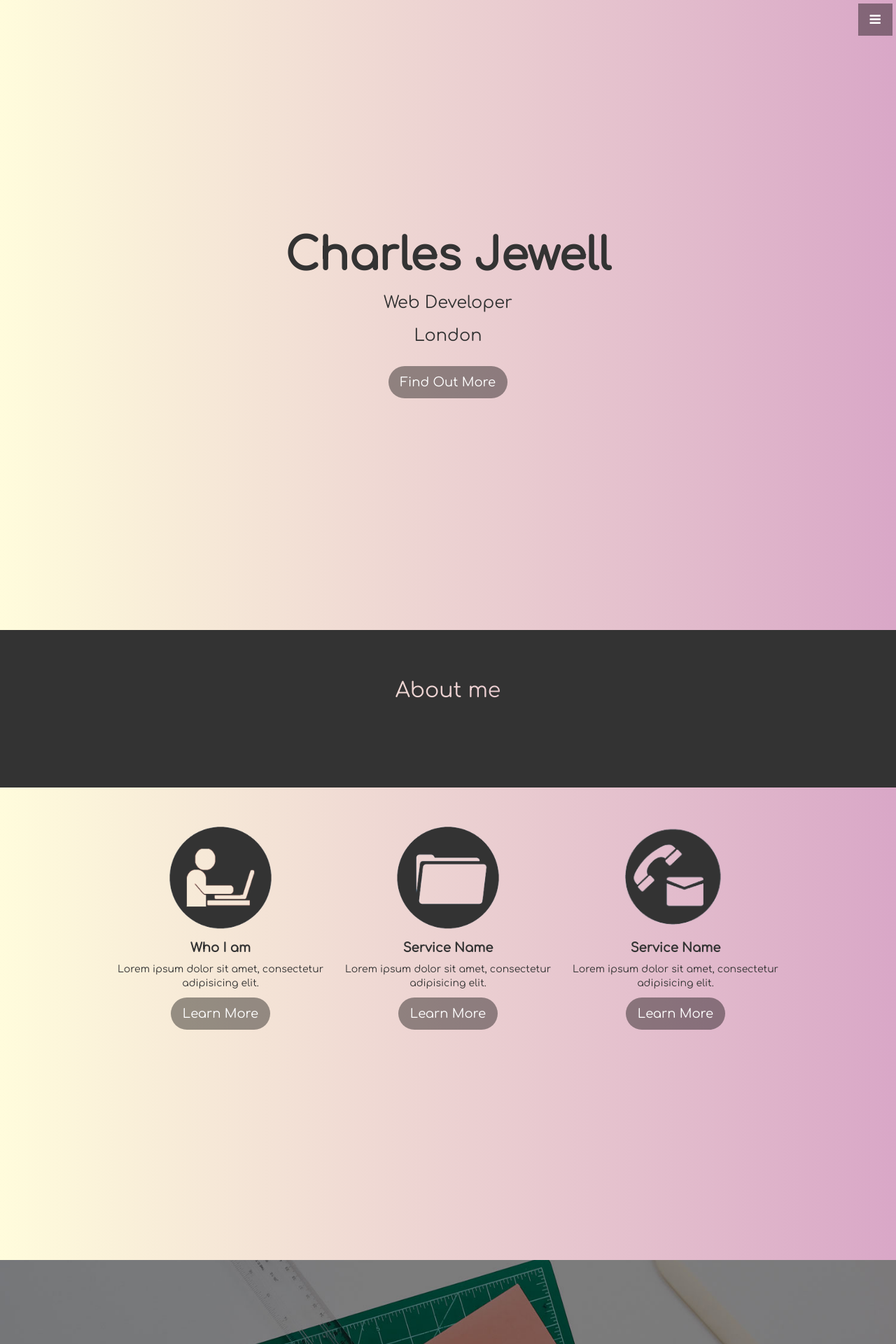
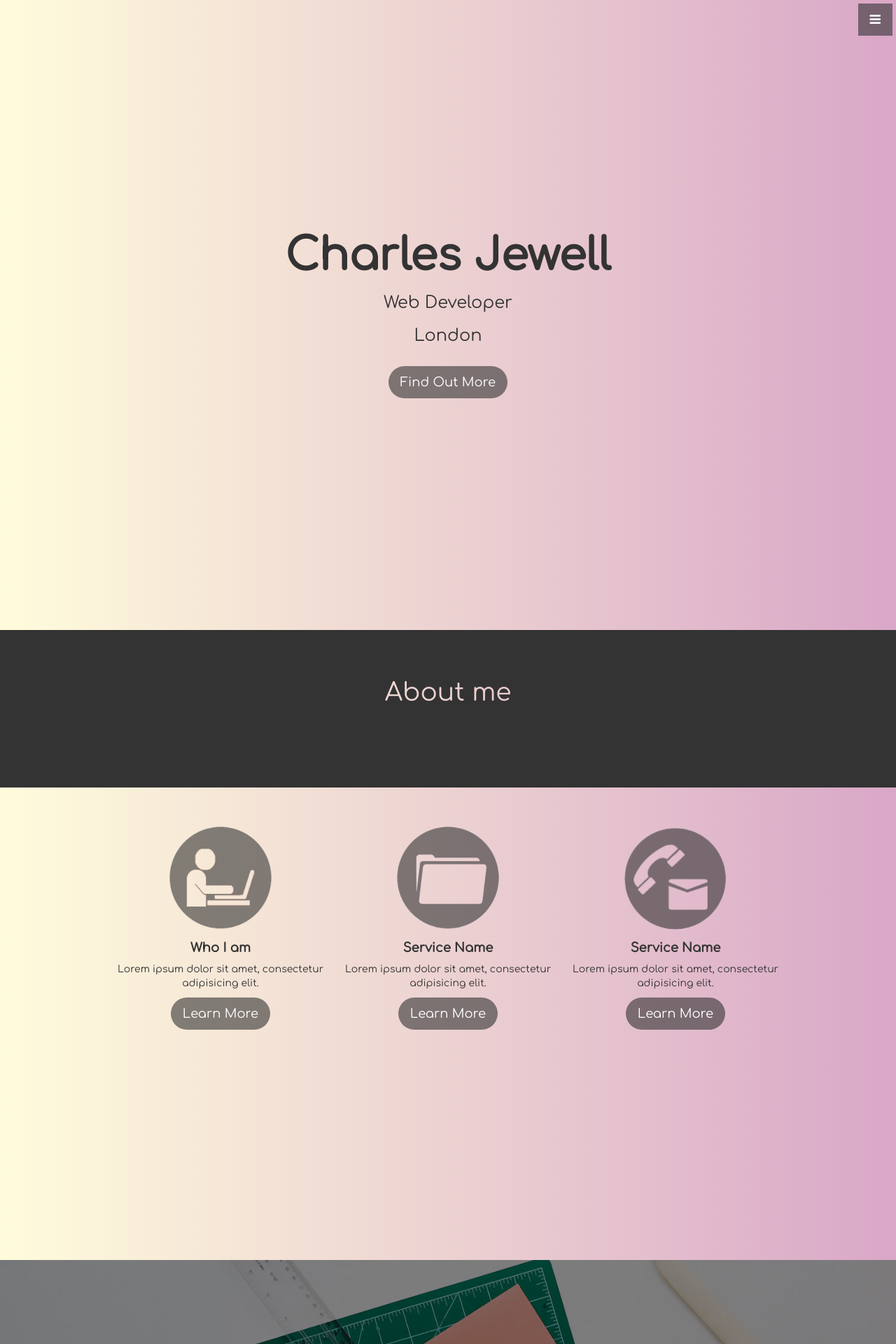
Before and after one commit to cjewell47/cjewell47.github.io, a Jekyll site: the page built from index.html, in a window 1280 px wide. Shown: the top 1920 px of the page at 70% size. Built offline with Jekyll 4.4.1, drawn with Linux system fonts in a browser that asks for light colours.

Commit message:
service section looking so peng :fire:

```diff
--- a/_includes/services.html
+++ b/_includes/services.html
@@ -6,32 +6,32 @@
         <div class="row">
           <div class="col-md-4 col-sm-6">
             <div class="service-item">
-              <img class="service-img" src="img/person3-icon.png">
+              <img class="service-img" id="who-icon" src="img/person3-icon.png">
               <h4>
                 <strong>Who I am</strong>
               </h4>
               <p>Lorem ipsum dolor sit amet, consectetur adipisicing elit.</p>
-              <a href="#whoiam" class="service-btn btn btn-dark btn-lg">Learn More</a>
+              <a href="#whoiam" id="who-btn" class="service-btn btn btn-dark btn-lg">Learn More</a>
             </div>
           </div>
           <div class="col-md-4 col-sm-6">
             <div class="service-item">
-              <img class="service-img" src="img/portfolio-icon.png">
+              <img class="service-img" id="port-icon" src="img/portfolio-icon.png">
               <h4>
                 <strong>Service Name</strong>
               </h4>
               <p>Lorem ipsum dolor sit amet, consectetur adipisicing elit.</p>
-              <a href="#" class="service-btn btn btn-dark btn-lg">Learn More</a>
+              <a href="#" id="port-btn" class="service-btn btn btn-dark btn-lg">Learn More</a>
             </div>
           </div>
           <div class="col-md-4 col-sm-6">
             <div class="service-item">
-            <img class="service-img" src="img/contact-icon.png">
+            <img class="service-img" id="con-icon" src="img/contact-icon.png">
               <h4>
                 <strong>Service Name</strong>
               </h4>
               <p>Lorem ipsum dolor sit amet, consectetur adipisicing elit.</p>
-              <a href="#" class="service-btn btn btn-dark btn-lg">Learn More</a>
+              <a href="#" id="con-btn" class="service-btn btn btn-dark btn-lg">Learn More</a>
             </div>
           </div>
         </div>
--- a/css/stylish-portfolio.css
+++ b/css/stylish-portfolio.css
@@ -35,14 +35,14 @@ body {
 .btn-dark {
     border-radius: 0;
     color: #fff;
-    background-color: rgba(0,0,0,0.4);
+    background-color: rgba(51,51,51, 0.6);
 }
 
 .btn-dark:hover,
 .btn-dark:focus,
 .btn-dark:active {
     color: #fff;
-    background-color: rgba(0,0,0,0.7);
+    background-color: rgba(51,51,51,1);
 }
 
 .btn-light {
@@ -185,6 +185,7 @@ hr.small {
 }
 
 #aboutMeText {
+  font-size: 36px;
   background: #fffcdc;
   background: -webkit-linear-gradient(to left, #d9a7c7, #fffcdc); /
   background: -o-linear-gradient(to left, #d9a7c7, #fffcdc);
@@ -211,6 +212,7 @@ hr.small {
 .service-img {
   height: 160px;
   width: :160px;
+  opacity: 0.6;
 }
 
 .service-item {
@@ -220,6 +222,9 @@ hr.small {
 
 .service-btn {
   border-radius: 100px;
+  /*background-color: #333;
+  opacity: 0.6;
+  color: white;*/
 }
 
 /* Callout */
--- a/js/custom.js
+++ b/js/custom.js
@@ -50,4 +50,28 @@ $(() => {
     $(this).find('#findOut').delay(950).fadeTo(1800, 1);
   });
 
+  $('#who-btn').mouseenter(function() {
+    $('#who-icon').fadeTo(50, 1);
+  });
+
+  $('#who-btn').mouseleave(function() {
+    $('#who-icon').fadeTo(50, 0.6);
+  });
+
+  $('#port-btn').mouseenter(function() {
+    $('#port-icon').fadeTo(50, 1);
+  });
+
+  $('#port-btn').mouseleave(function() {
+    $('#port-icon').fadeTo(50, 0.6);
+  });
+
+  $('#con-btn').mouseenter(function() {
+    $('#con-icon').fadeTo(50, 1);
+  });
+
+  $('#con-btn').mouseleave(function() {
+    $('#con-icon').fadeTo(50, 0.6);
+  });
+
 });
```
Also changed, not shown: img/contact-icon.png.
